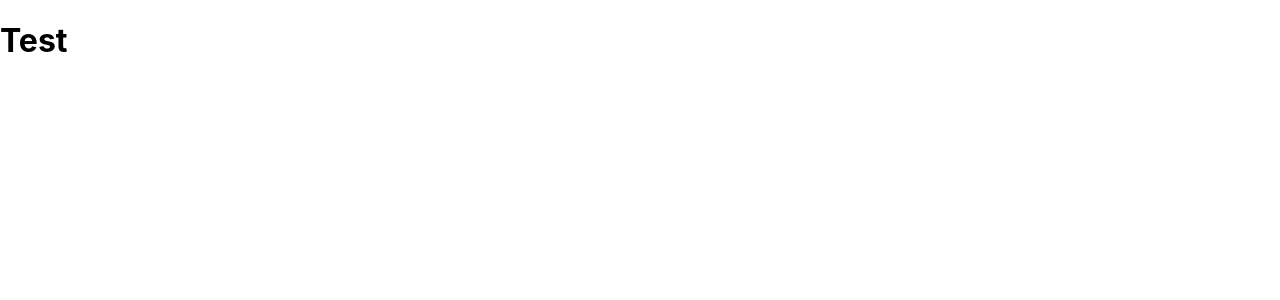
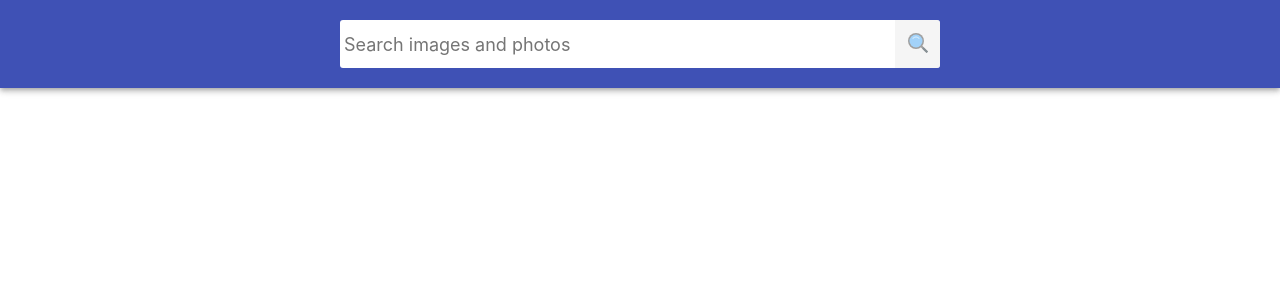
Before and after one commit to starik061/goit-react-hw-03-image-finder, a React (Create React App) app: page / in a window 1280 px wide. Shown: the top 300 px of the page. Built offline with nearby package versions, Linux system fonts and the light colour scheme.

Commit message:
made searchbar functionlity

```diff
--- a/package.json
+++ b/package.json
@@ -9,9 +9,11 @@
     "@testing-library/jest-dom": "^5.16.3",
     "@testing-library/react": "^12.1.4",
     "@testing-library/user-event": "^13.5.0",
+    "axios": "^1.4.0",
     "prop-types": "^15.8.1",
     "react": "^18.1.0",
     "react-dom": "^18.1.0",
+    "react-icons": "^4.10.1",
     "react-scripts": "5.0.1",
     "web-vitals": "^2.1.3"
   },
--- a/src/components/App.jsx
+++ b/src/components/App.jsx
@@ -1,15 +1,30 @@
 import React, { Component } from 'react';
+import { Searchbar } from './Searchbar/Searchbar';
+import { getImagesByQuery } from './imageAPI/api';
 
 export class App extends Component {
-  state = {};
+  state = {
+    searchQuery: '',
+    imagesData: [],
+  };
+
   componentDidMount() {}
 
-  componentDidUpdate(prevProps, prevState) {}
+  async componentDidUpdate(prevProps, prevState) {
+    if (prevState.searchQuery !== this.state.searchQuery) {
+      this.setState({
+        imagesData: await getImagesByQuery(this.state.searchQuery),
+      });
+    }
+  }
 
+  handleSearchSubmit = searchQuery => {
+    this.setState({ searchQuery });
+  };
   render() {
     return (
       <>
-        <h1>Test</h1>
+        <Searchbar onSearchSubmit={this.handleSearchSubmit} />
       </>
     );
   }
--- /dev/null
+++ b/src/components/Searchbar/Searchbar.jsx
@@ -0,0 +1,54 @@
+import React, { Component } from 'react';
+import {
+  SearchbarStyle,
+  SearFormStyle,
+  SearchFormButtonStyle,
+  SearchFormInputStyle,
+} from './Searchbar.styled';
+import { FcSearch } from 'react-icons/fc';
+import { IconContext } from 'react-icons';
+
+export class Searchbar extends Component {
+  state = { searchQuery: '' };
+
+  componentDidUpdate(prevProps, prevState) {}
+
+  handleSearchQuery = event => {
+    this.setState({
+      searchQuery: event.target.value,
+    });
+  };
+  resetSearchInput = () => {
+    this.setState({
+      searchQuery: '',
+    });
+  };
+
+  render() {
+    return (
+      <SearchbarStyle>
+        <SearFormStyle
+          onSubmit={event => {
+            event.preventDefault();
+            this.props.onSearchSubmit(this.state.searchQuery);
+            this.resetSearchInput();
+          }}
+        >
+          <SearchFormInputStyle
+            type="text"
+            autocomplete="off"
+            autoFocus
+            placeholder="Search images and photos"
+            onChange={this.handleSearchQuery}
+            value={this.state.searchQuery}
+          />
+          <SearchFormButtonStyle type="submit">
+            <IconContext.Provider value={{ size: '24px' }}>
+              <FcSearch />
+            </IconContext.Provider>
+          </SearchFormButtonStyle>
+        </SearFormStyle>
+      </SearchbarStyle>
+    );
+  }
+}
--- /dev/null
+++ b/src/components/Searchbar/Searchbar.styled.jsx
@@ -0,0 +1,64 @@
+import styled from '@emotion/styled';
+
+export const SearchbarStyle = styled.header`
+  top: 0;
+  left: 0;
+  position: sticky;
+  z-index: 1100;
+  display: flex;
+  justify-content: center;
+  align-items: center;
+  min-height: 64px;
+  padding-right: 24px;
+  padding-left: 24px;
+  padding-top: 12px;
+  padding-bottom: 12px;
+  color: #fff;
+  background-color: #3f51b5;
+  box-shadow: 0px 2px 4px -1px rgba(0, 0, 0, 0.2),
+    0px 4px 5px 0px rgba(0, 0, 0, 0.14), 0px 1px 10px 0px rgba(0, 0, 0, 0.12);
+`;
+
+export const SearFormStyle = styled.form`
+  display: flex;
+  align-items: center;
+  width: 100%;
+  max-width: 600px;
+  background-color: #fff;
+  border-radius: 3px;
+  overflow: hidden;
+`;
+
+export const SearchFormButtonStyle = styled.button`
+  display: inline-block;
+  width: 48px;
+  height: 48px;
+  border: 0;
+  background-size: 40%;
+  background-repeat: no-repeat;
+  background-position: center;
+  opacity: 0.6;
+  transition: opacity 250ms cubic-bezier(0.4, 0, 0.2, 1);
+  cursor: pointer;
+  outline: none;
+
+  &:hover {
+    opacity: 1;
+  }
+`;
+
+export const SearchFormInputStyle = styled.input`
+  display: inline-block;
+  width: 100%;
+  font: inherit;
+  font-size: 20px;
+  border: none;
+  outline: none;
+  padding-left: 4px;
+  padding-right: 4px;
+
+  &::placeholder {
+    font: inherit;
+    font-size: 18px;
+  }
+`;
--- /dev/null
+++ b/src/components/imageAPI/api.js
@@ -0,0 +1,15 @@
+import axios from 'axios';
+
+const API_KEY = '35924143-9020fc77f3274be39114409f4';
+axios.defaults.baseURL = `https://pixabay.com/api/`;
+
+export const getImagesByQuery = async query => {
+  try {
+    let imageData = await axios(
+      `?key=${API_KEY}&q=${query}&page=1&image_type=photo&orientation=horizontal&per_page=12`
+    );
+    return imageData.data.hits;
+  } catch (error) {
+    console.warn(error.message);
+  }
+};
--- /dev/null
+++ b/src/styles.css
@@ -0,0 +1,207 @@
+html {
+  box-sizing: border-box;
+  width: 100vw;
+  overflow-x: hidden;
+}
+
+*,
+*::before,
+*::after {
+  box-sizing: inherit;
+}
+
+body {
+  margin: 0;
+  font-family: -apple-system, BlinkMacSystemFont, 'Segoe UI', Roboto,
+    Oxygen-Sans, Ubuntu, Cantarell, 'Helvetica Neue', sans-serif;
+  color: #212121;
+  background-color: #fff;
+  -webkit-font-smoothing: antialiased;
+  -moz-osx-font-smoothing: grayscale;
+}
+
+img {
+  display: block;
+  max-width: 100%;
+  height: auto;
+}
+
+/*
+ * Стили компонента App
+ */
+.App {
+  display: grid;
+  grid-template-columns: 1fr;
+  grid-gap: 16px;
+  padding-bottom: 24px;
+}
+
+/*
+ * Стили компонента Searchbar
+ */
+.Searchbar {
+  top: 0;
+  left: 0;
+  position: sticky;
+  z-index: 1100;
+  display: flex;
+  justify-content: center;
+  align-items: center;
+  min-height: 64px;
+  padding-right: 24px;
+  padding-left: 24px;
+  padding-top: 12px;
+  padding-bottom: 12px;
+  color: #fff;
+  background-color: #3f51b5;
+  box-shadow: 0px 2px 4px -1px rgba(0, 0, 0, 0.2),
+    0px 4px 5px 0px rgba(0, 0, 0, 0.14), 0px 1px 10px 0px rgba(0, 0, 0, 0.12);
+}
+
+/*
+ * Стили компонента SearchForm
+ */
+.SearchForm {
+  display: flex;
+  align-items: center;
+  width: 100%;
+  max-width: 600px;
+  background-color: #fff;
+  border-radius: 3px;
+  overflow: hidden;
+}
+
+.SearchForm-button {
+  display: inline-block;
+  width: 48px;
+  height: 48px;
+  border: 0;
+  background-image: url('https://image.flaticon.com/icons/svg/149/149852.svg');
+  background-size: 40%;
+  background-repeat: no-repeat;
+  background-position: center;
+  opacity: 0.6;
+  transition: opacity 250ms cubic-bezier(0.4, 0, 0.2, 1);
+  cursor: pointer;
+  outline: none;
+}
+
+.SearchForm-button:hover {
+  opacity: 1;
+}
+
+.SearchForm-button-label {
+  position: absolute;
+  width: 1px;
+  height: 1px;
+  padding: 0;
+  overflow: hidden;
+  clip: rect(0, 0, 0, 0);
+  white-space: nowrap;
+  clip-path: inset(50%);
+  border: 0;
+}
+
+.SearchForm-input {
+  display: inline-block;
+  width: 100%;
+  font: inherit;
+  font-size: 20px;
+  border: none;
+  outline: none;
+  padding-left: 4px;
+  padding-right: 4px;
+}
+
+.SearchForm-input::placeholder {
+  font: inherit;
+  font-size: 18px;
+}
+
+/*
+ * Стили компонента ImageGallery
+ */
+.ImageGallery {
+  display: grid;
+  max-width: calc(100vw - 48px);
+  grid-template-columns: repeat(auto-fill, minmax(320px, 1fr));
+  grid-gap: 16px;
+  margin-top: 0;
+  margin-bottom: 0;
+  padding: 0;
+  list-style: none;
+  margin-left: auto;
+  margin-right: auto;
+}
+
+/*
+ * Стили компонента ImageGalleryItem
+ */
+.ImageGalleryItem {
+  border-radius: 2px;
+  box-shadow: 0px 1px 3px 0px rgba(0, 0, 0, 0.2),
+    0px 1px 1px 0px rgba(0, 0, 0, 0.14), 0px 2px 1px -1px rgba(0, 0, 0, 0.12);
+}
+
+.ImageGalleryItem-image {
+  width: 100%;
+  height: 260px;
+  object-fit: cover;
+  transition: transform 250ms cubic-bezier(0.4, 0, 0.2, 1);
+}
+
+.ImageGalleryItem-image:hover {
+  transform: scale(1.03);
+  cursor: zoom-in;
+}
+
+/*
+ * Стили компонента Modal
+ */
+
+.Overlay {
+  position: fixed;
+  top: 0;
+  left: 0;
+  width: 100vw;
+  height: 100vh;
+  display: flex;
+  justify-content: center;
+  align-items: center;
+  background-color: rgba(0, 0, 0, 0.8);
+  z-index: 1200;
+}
+
+.Modal {
+  max-width: calc(100vw - 48px);
+  max-height: calc(100vh - 24px);
+}
+
+/*
+* Стили компонента Buton (Load more)
+*/
+.Button {
+  padding: 8px 16px;
+  border-radius: 2px;
+  background-color: #3f51b5;
+  transition: all 250ms cubic-bezier(0.4, 0, 0.2, 1);
+  text-align: center;
+  display: inline-block;
+  color: #fff;
+  border: 0;
+  text-decoration: none;
+  cursor: pointer;
+  font-family: inherit;
+  font-size: 18px;
+  line-height: 24px;
+  font-style: normal;
+  font-weight: 500;
+  min-width: 180px;
+  box-shadow: 0px 3px 1px -2px rgba(0, 0, 0, 0.2),
+    0px 2px 2px 0px rgba(0, 0, 0, 0.14), 0px 1px 5px 0px rgba(0, 0, 0, 0.12);
+}
+
+.Button:hover,
+.Button:focus {
+  background-color: #303f9f;
+}
```
Also changed, not shown: src/components/Button/Button.jsx (added), src/components/ImageGallery/ImageGallery.jsx (added), src/components/ImageGalleryItem/ImageGalleryItem.jsx (added), src/components/Loader/Loader.jsx (added), src/components/Modal/Modal.jsx (added), 1 other file (tests, documents, lock files or other folders).
